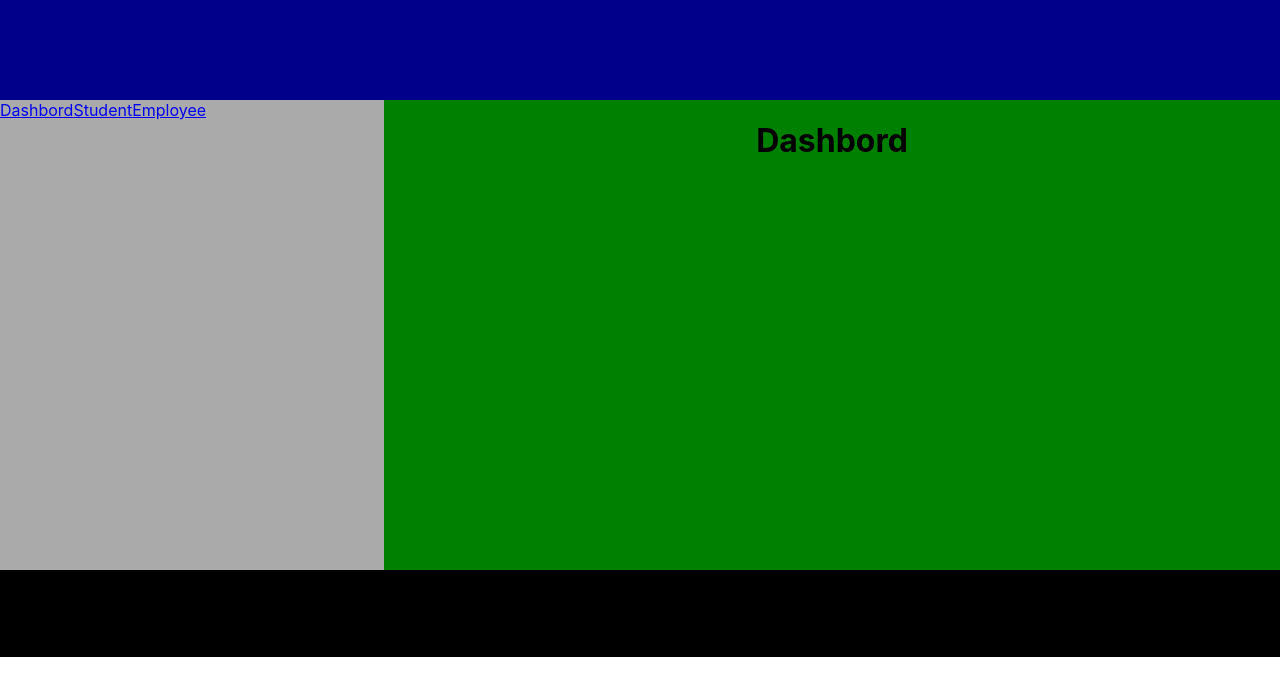
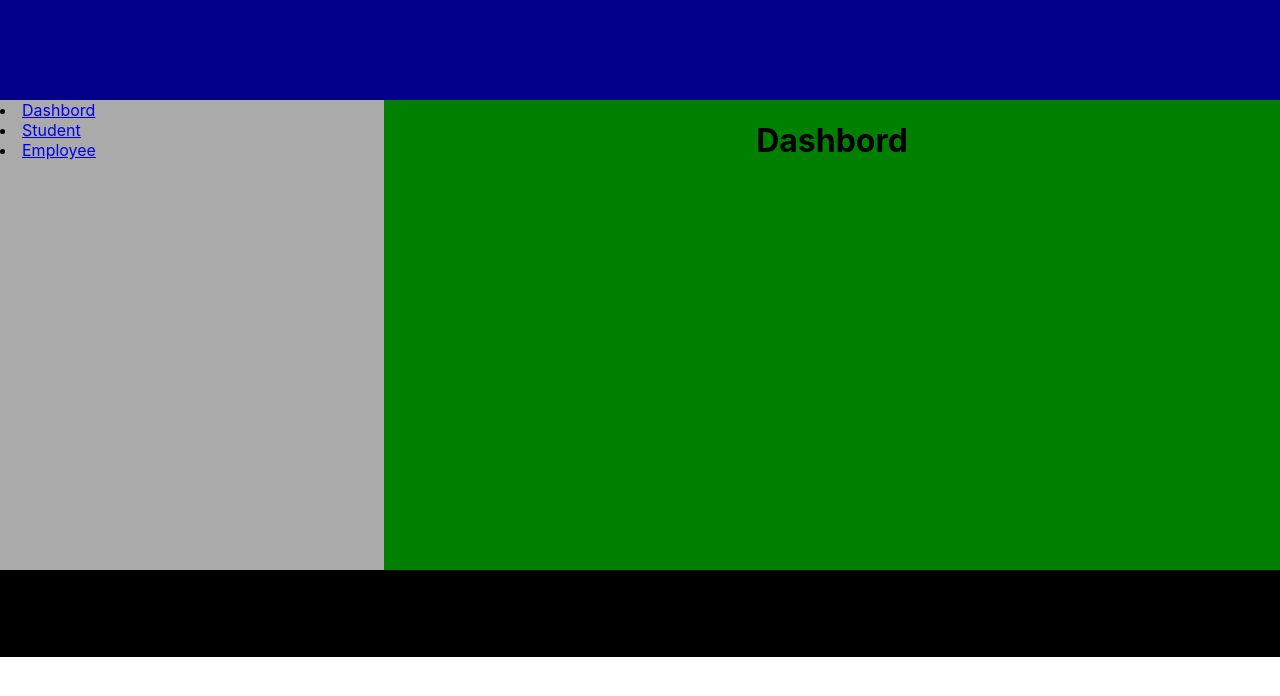
Before and after one commit to AishwaryaJorve/Training-Assignments, a React (Create React App) app in the folder assignments/reactJS/firstassignments/: page / in a window 1280 px wide. Shown: the top 696 px of the page. Built offline with nearby package versions, Linux system fonts and the light colour scheme.

Commit message:
react 2nd Assignment

```diff
--- a/assignments/reactJS/firstassignments/src/assignment2/assets/style.css
+++ b/assignments/reactJS/firstassignments/src/assignment2/assets/style.css
@@ -35,14 +35,21 @@ h1.stud{
 table{
     width: 70%;
     margin-left: 120px;
+     border: 1px solid black;
 }
 
 table,td,th{
+    border: 1px solid black;
 
-     border: 1px solid black;
 }
 
 
 .Dashbord_h1{
+
     text-align: center;
 }
+
+.Error_h1{
+    margin-top: 200px;
+    text-align: center;
+}
--- /dev/null
+++ b/assignments/reactJS/firstassignments/src/assignment2/components/common/Error.js
@@ -0,0 +1,21 @@
+import React from 'react';
+import Left from './Left';
+function Error()
+{
+    return(
+
+         <div>
+
+                    <div className="column">
+                        <Left/>
+                    </div>
+
+                    <div className="Dashbord">
+                         <h1 className="Error_h1">Page Not Found!!!!!!</h1>
+                    </div>
+        </div>
+
+    );
+}
+
+export default Error;
--- a/assignments/reactJS/firstassignments/src/assignment2/components/common/Left.js
+++ b/assignments/reactJS/firstassignments/src/assignment2/components/common/Left.js
@@ -11,10 +11,9 @@ function Left(){
 
         <>
           <div class="left">
-             <Link to="/">Dashbord</Link>
-            <Link to="/Student">Student</Link>
-            <Link to="/Employee">Employee</Link>
-
+               <li>    <Link to="/">Dashbord</Link>   </li>
+               <li>    <Link to="/Student">Student</Link>   </li>
+               <li>    <Link to="/Employee">Employee</Link> </li>
           </div>
        </>
         );
--- a/assignments/reactJS/firstassignments/src/assignment2/components/common/Menu.js
+++ b/assignments/reactJS/firstassignments/src/assignment2/components/common/Menu.js
@@ -3,6 +3,7 @@ import React from 'react';
 import Student from './Student';
 import Employee from './Employee';
 import Dashbord from './Dashbord';
+import Error from './Error';
 import {Route,Switch} from "react-router-dom";
 function Menu(){
 
@@ -12,6 +13,7 @@ function Menu(){
                 <Route exact path="/" component={Dashbord}/>
                 <Route exact path="/Student" component={Student}/>
                 <Route exact path="/Employee" component={Employee}/>
+                <Route component={Error}/>
 
             </Switch>
         </div>
```
